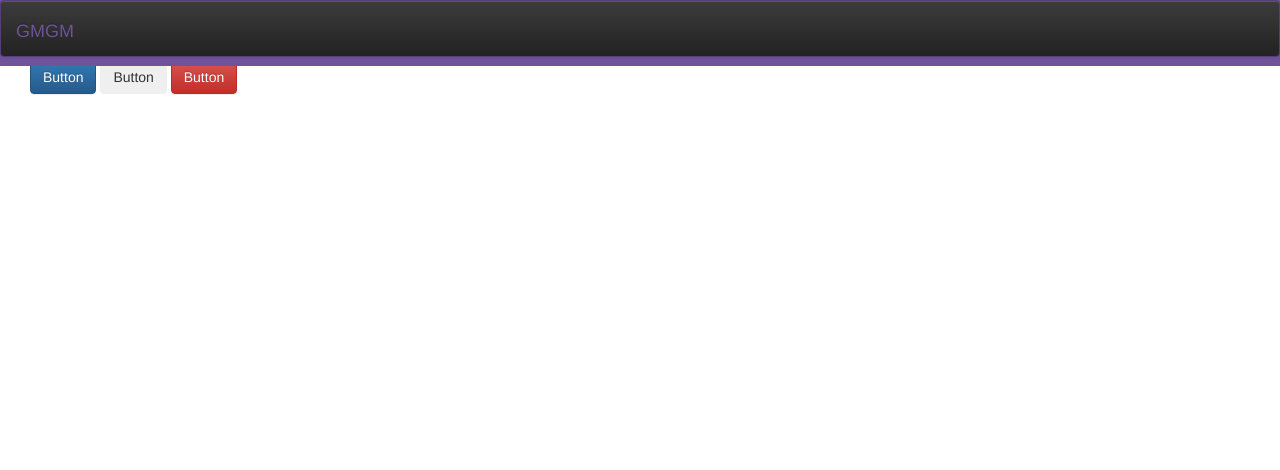
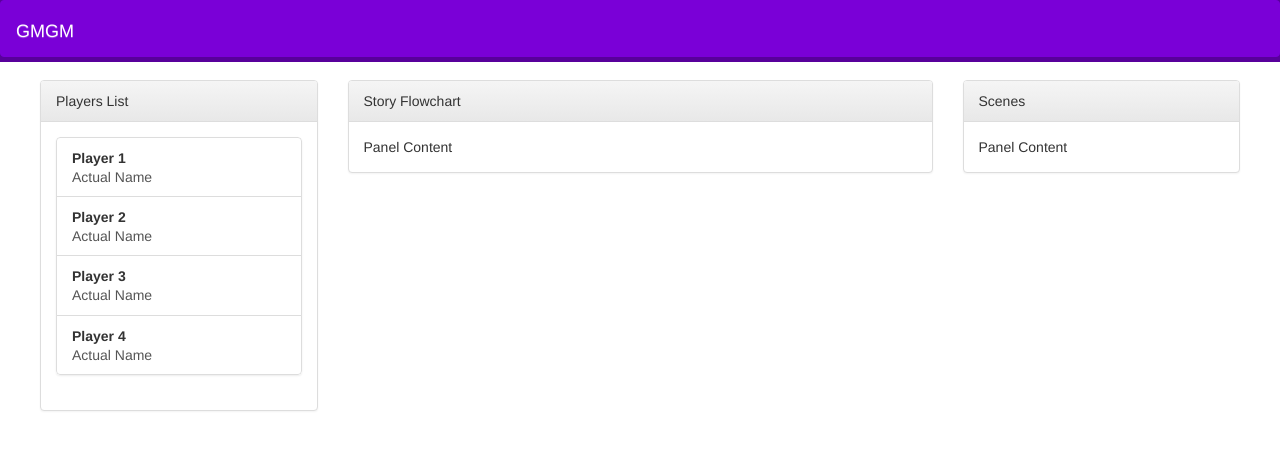
Before and after one commit to Baldeep/storymanager, a Django app: a page that uses storymanager/templates/storymanager/mission_screen.html in a window 1280 px wide. Shown: the top 470 px of the page. Run offline with Django 3.2, Linux system fonts and the light colour scheme; data that the repository does not hold is empty; some libraries are stand-ins or nearby versions.

Commit message:
begun building left side of mission screen

```diff
--- a/storymanager/templates/storymanager/mission_screen.html
+++ b/storymanager/templates/storymanager/mission_screen.html
@@ -13,15 +13,17 @@
         <title>Mission</title>
     </head>
 
-    <body style="padding : 30px;">
-        <div class="navbar-fixed-top" style="background-color : #6f5499; border-color: #ddd">
-            <div id="navigation" class="navbar navbar-default navbar-inverse"
-                style="border-color: #563d7c; background-color: #563d7c; margin-bottom: 9px">
+    <!-- Purple 7D00DE
+         Darker Purple 58009B -->
+    <body style="padding :40px;">
+        <div class="navbar-fixed-top" style="background-color : #58009B; border-color: #000">
+            <div id="navigation" class="navbar"
+                style="background-color: #7A00D7; border-color: #7A00D7;margin-bottom: 5px">
                 <div class="container-fluid">
                     <div class="row" style="margin-top: 5px;">
                         <div class="col-sm-12">
                             <div class="navbar-header">
-                                <a class="navbar-brand" href="#" style="color:#6f5499;" >GMGM</a>
+                                <a class="navbar-brand" href="#" style="color:#FFFFFF;" >GMGM</a>
                             </div>
                         </div>
                     </div>
@@ -30,12 +32,66 @@
         </div>
 
 
+        	<div class="row" style="margin-top:40px">
+                <div class="col-sm-3">
+                <div style="min-height:100%; height: 100%">
+                    <div class="panel panel-default">
+                        <div class="panel-heading">
+                            Players List
+                        </div>
+                        <div class="panel-body">
+                            <div class="list-group" style="overflow-y:auto">
+                                <a href="#" class="list-group-item list-group-item-action">
+                                    <span class="list-group-item-heading"><strong>Player 1</strong></span>
+                                    <p class="list-group-item-text">Actual Name</p>
+                                </a>
+                                <a href="#" class="list-group-item list-group-item-action">
+                                    <span class="list-group-item-heading"><strong>Player 2</strong></span>
+                                    <p class="list-group-item-text">Actual Name</p>
+                                </a>
+                                <a href="#" class="list-group-item list-group-item-action">
+                                    <span class="list-group-item-heading"><strong>Player 3</strong></span>
+                                    <p class="list-group-item-text">Actual Name</p>
+                                </a>
+                                <a href="#" class="list-group-item list-group-item-action">
+                                    <span class="list-group-item-heading"><strong>Player 4</strong></span>
+                                    <p class="list-group-item-text">Actual Name</p>
+                                </a>
+                            </div>
+                        </div>
+                    </div>
+                </div>
+                </div>
+                <div class="col-sm-6">
+                    <div class="panel panel-default">
+                        <div class="panel-heading">
+                            Story Flowchart
+                        </div>
+                        <div class="panel-body">
+                            Panel Content
+                        </div>
+                    </div>
+                </div>
+                <div class="col-sm-3">
+                    <div class="panel panel-default">
+                        <div class="panel-heading">
+                            Scenes
+                        </div>
+                        <div class="panel-body">
+                            Panel Content
+                        </div>
+                    </div>
+                </div>
+            </div>
+    </body>
+    <script type="text/javascript">
 
-        <p>My first paragraph.</p>
+        $(document).ready(
 
-        <button type="button" class="btn btn-primary">Button</button>
-        <button type="button" class="btn btn-secondary">Button</button>
-        <button type="button" class="btn btn-danger">Button</button>
 
-    </body>
+
+
+
+        )
+    </script>
 </html>
```
